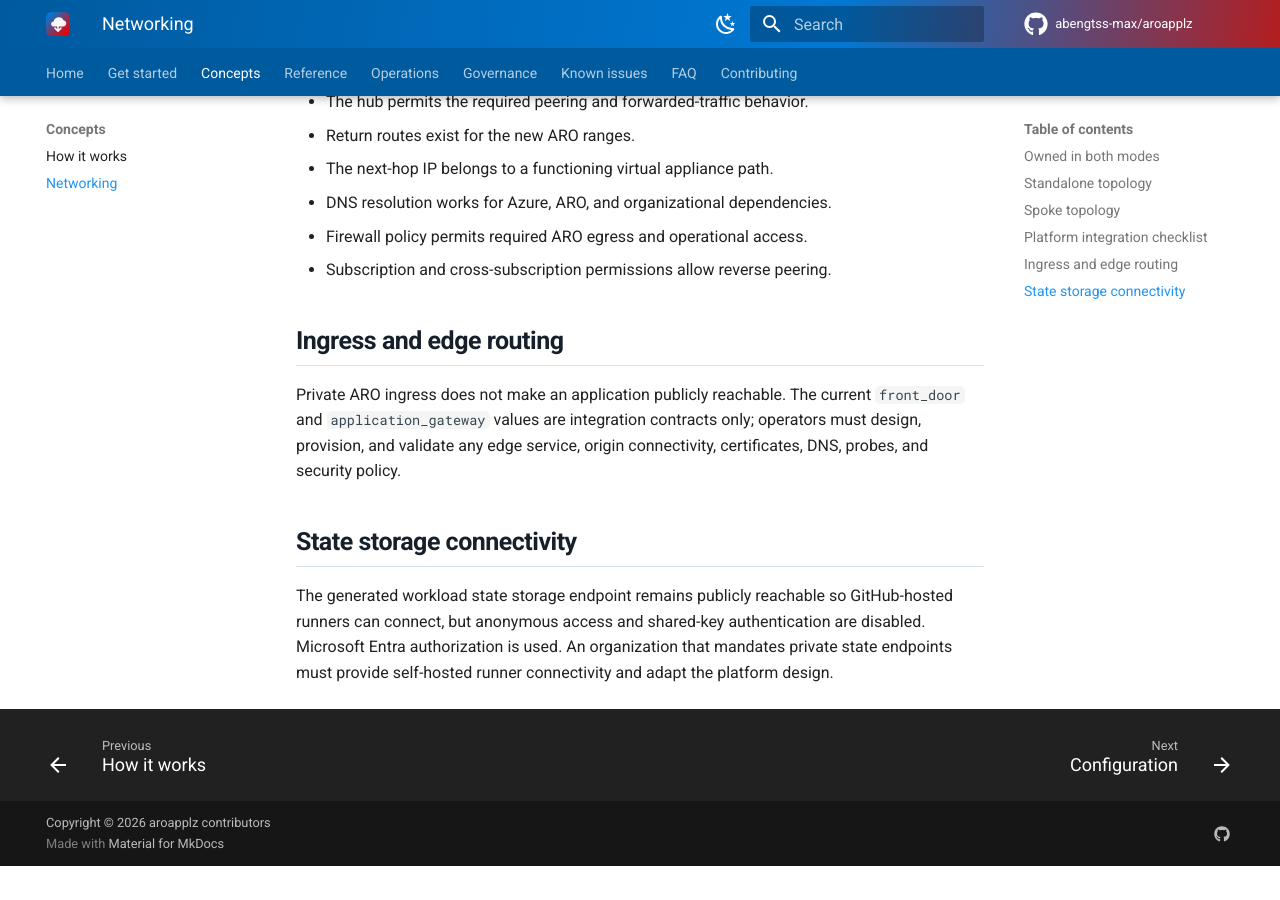
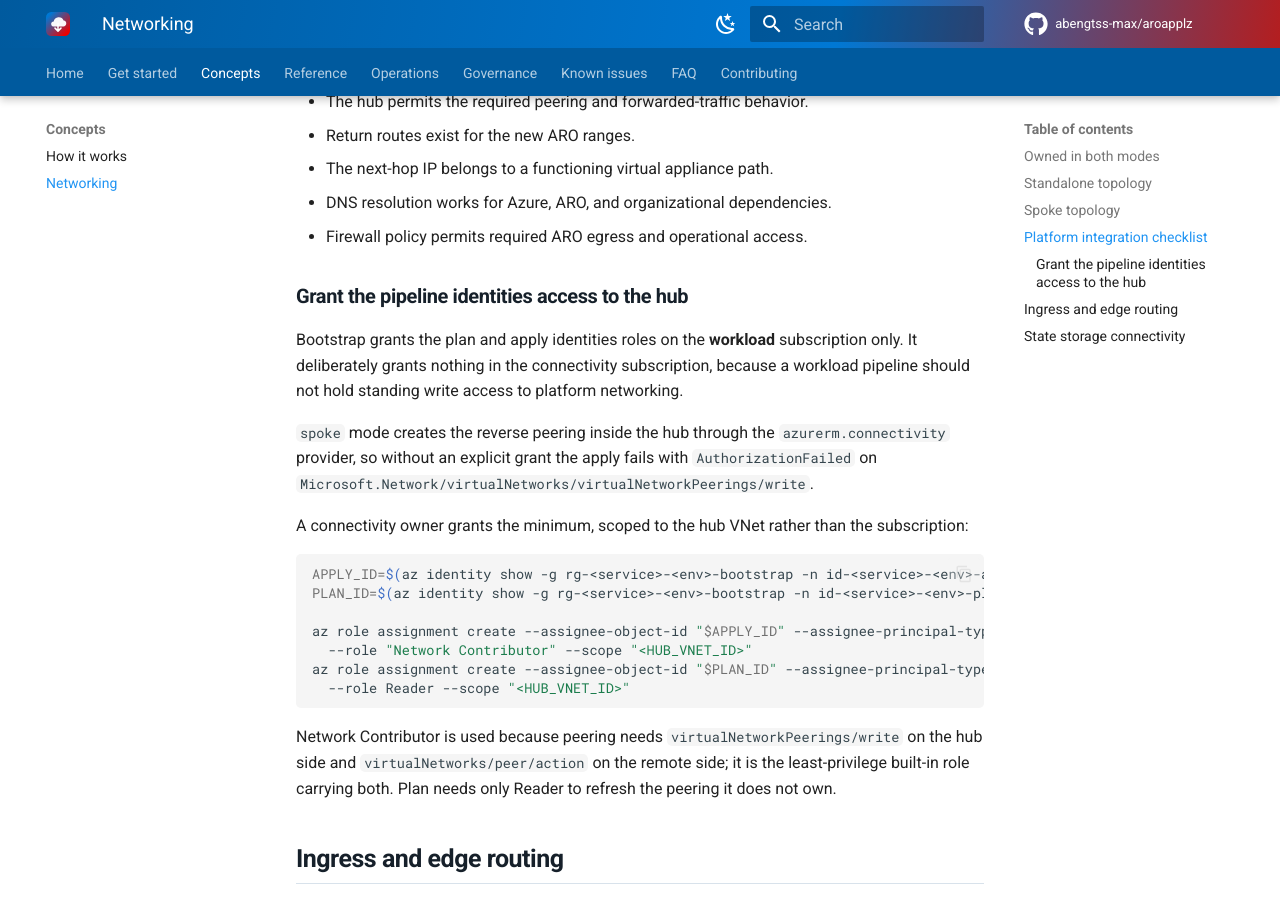
Before and after one commit to abengtss-max/aroapplz, an MkDocs documentation site: the page built from docs/concepts/networking.md, in a window 1280 px wide and 900 px high, scrolled down 1769 px. Built offline with MkDocs 1.6.1 and Material for MkDocs 9.7.7, drawn with Linux system fonts in a browser that asks for light colours; comment, search, counter and statistics services are not loaded; before the commit the page ends 2635 px from its top, so only the background shows below that.

Commit message:
docs: specify the hub grant that spoke peering requires
The platform checklist only said cross-subscription permissions must allow reverse peering. Bootstrap grants the pipeline identities roles on the workload subscription alone, so a spoke apply fails with AuthorizationFailed on virtualNetworkPeerings/write until a connectivity owner grants access in the hub subscription. State the role, the scope, why Network Contributor is the least-privilege built-in role that carries both virtualNetworkPeerings/write and virtualNetworks/peer/action, and give the commands.

````diff
--- a/docs/concepts/networking.md
+++ b/docs/concepts/networking.md
@@ -63,7 +63,26 @@ Before `spoke` apply, confirm with network owners:
 - The next-hop IP belongs to a functioning virtual appliance path.
 - DNS resolution works for Azure, ARO, and organizational dependencies.
 - Firewall policy permits required ARO egress and operational access.
-- Subscription and cross-subscription permissions allow reverse peering.
+
+### Grant the pipeline identities access to the hub
+
+Bootstrap grants the plan and apply identities roles on the **workload** subscription only. It deliberately grants nothing in the connectivity subscription, because a workload pipeline should not hold standing write access to platform networking.
+
+`spoke` mode creates the reverse peering inside the hub through the `azurerm.connectivity` provider, so without an explicit grant the apply fails with `AuthorizationFailed` on `Microsoft.Network/virtualNetworks/virtualNetworkPeerings/write`.
+
+A connectivity owner grants the minimum, scoped to the hub VNet rather than the subscription:
+
+```bash
+APPLY_ID=$(az identity show -g rg-<service>-<env>-bootstrap -n id-<service>-<env>-apply --query principalId -o tsv)
+PLAN_ID=$(az identity show -g rg-<service>-<env>-bootstrap -n id-<service>-<env>-plan --query principalId -o tsv)
+
+az role assignment create --assignee-object-id "$APPLY_ID" --assignee-principal-type ServicePrincipal \
+  --role "Network Contributor" --scope "<HUB_VNET_ID>"
+az role assignment create --assignee-object-id "$PLAN_ID" --assignee-principal-type ServicePrincipal \
+  --role Reader --scope "<HUB_VNET_ID>"
+```
+
+Network Contributor is used because peering needs `virtualNetworkPeerings/write` on the hub side and `virtualNetworks/peer/action` on the remote side; it is the least-privilege built-in role carrying both. Plan needs only Reader to refresh the peering it does not own.
 
 ## Ingress and edge routing
 
````
